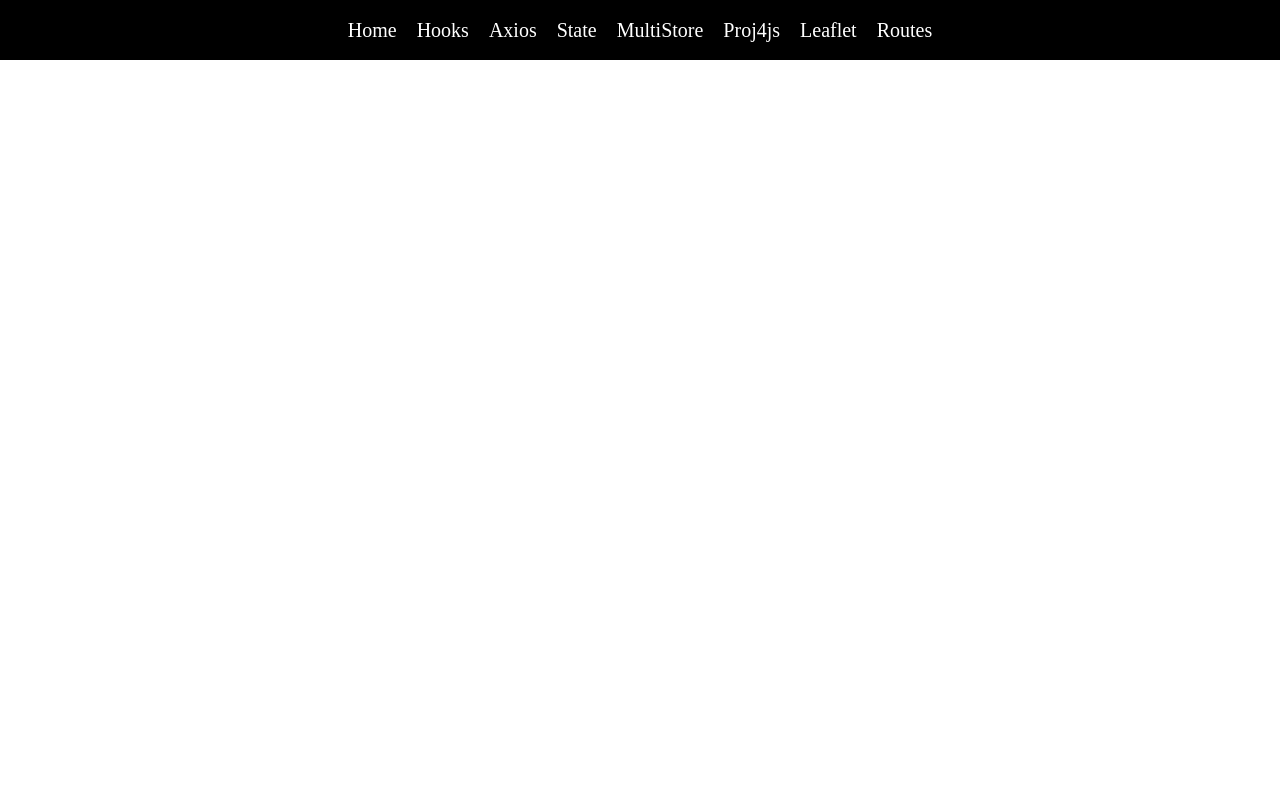
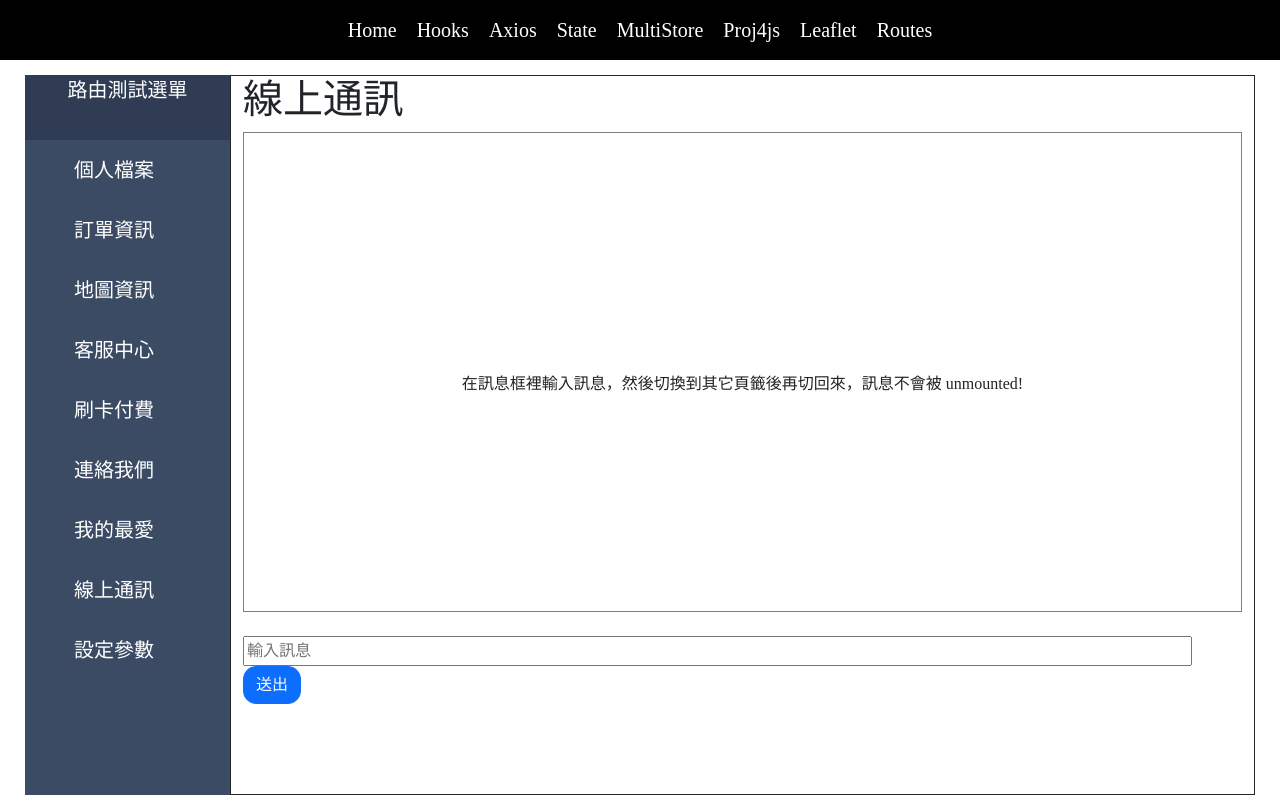
Before and after one commit to crluo0929/vue3-practice, a Vue app: page /routes/online in a window 1280 px wide. Built offline with nearby package versions, Linux system fonts and the light colour scheme; what @fortawesome/fontawesome would draw is missing.

Commit message:
keep-alive

```diff
--- a/src/main.ts
+++ b/src/main.ts
@@ -11,7 +11,7 @@ const app = createApp(App)
         mounted(el,binding){
             el.onmouseenter = ()=>{
                 const span:any = document.createElement("span")
-                span.style="position:absolute;background-color:#fdeca6;color:black;font-size:14px;border:1px solid gray"
+                span.style="position:relative;float:right;background-color:white;color:black;font-size:14px;border:1px solid gray"
                 span.innerText = binding.value ? binding.value : '沒有補充資訊'
                 el.append(span)
             }
--- a/src/router/index.ts
+++ b/src/router/index.ts
@@ -93,6 +93,11 @@ const routes: Array<RouteRecordRaw> = [
         name: 'favorite',
         props: true,
         component: ()=>import(/* webpackChunkName: "favorite" */ '../subviews/Child7View.vue')
+      },
+      {
+        path: 'online',
+        name: 'online',
+        component: ()=>import(/* webpackChunkName: "online" */ '../subviews/Child8View.vue')
       }
     ]
   },
--- /dev/null
+++ b/src/subviews/Child8View.vue
@@ -0,0 +1,25 @@
+<template>
+    <div>
+        <h1>線上通訊</h1>
+        <div style="width:100%;height:60vh;border:1px solid gray;">
+            <p style="text-align:center;vertical-align:middle;position: relative;top:50%;">
+                在訊息框裡輸入訊息，然後切換到其它頁籤後再切回來，訊息不會被 unmounted!
+            </p>
+        </div><br>
+        <input type="text" style="width:95%" placeholder="輸入訊息" />&nbsp;
+        <button class="btn btn-primary">送出</button>
+    </div>
+</template>
+<script lang="ts">
+import { defineComponent } from 'vue'
+
+export default defineComponent({
+    name: 'Child8View',
+    beforeUnmount(){
+        console.log('before unmount')
+    }
+})
+</script>
+<style scoped>
+
+</style>
--- a/src/views/Routes.vue
+++ b/src/views/Routes.vue
@@ -46,13 +46,23 @@
                         <span @click="programRoute" v-alt="'使用程式控制路由'">我的最愛</span>
                     </div>
                     <div class="item">
+                        <!-- 在route-view加上keep-alive -->
+                        <i class="fab fa-line fa-2x" style="position:relative;top:3px;"></i>&nbsp;
+                        <router-link to="/routes/online" v-alt="'在route-view加上keep-alive'" >線上通訊</router-link>
+                    </div>
+                    <div class="item">
                         <i class="fas fa-bell fa-2x" style="position:relative;top:3px;"></i>&nbsp;
                         <span @click="openMenu">設定參數</span>
                     </div>
                 </div>
             </div>
             <div class="contentChild col-10">
-                <router-view/>
+                <!-- <router-view/> -->
+                <router-view v-slot="{ Component }">
+                    <keep-alive include="Child8View">
+                        <component :is="Component" />
+                    </keep-alive>
+                </router-view>
             </div>
             <div class="offcanvas offcanvas-start" :class="offcanvasClass" :style="offcanvasStyle" tabindex="-1" id="offcanvas">
                 <div class="offcanvas-header">
@@ -109,8 +119,8 @@
 import { defineComponent,reactive,ref,toRaw } from 'vue'
 import fontawesome from '@fortawesome/fontawesome'
 import { faUser,faBell,faMap,faPhone,faStore,faQuestionCircle,faHeart } from '@fortawesome/fontawesome-free-solid'
-import { faVuejs,faCcVisa } from '@fortawesome/fontawesome-free-brands'
-fontawesome.library.add(faUser,faBell,faMap,faVuejs,faCcVisa,faPhone,faStore,faQuestionCircle,faHeart)
+import { faVuejs,faCcVisa,faLine } from '@fortawesome/fontawesome-free-brands'
+fontawesome.library.add(faUser,faBell,faMap,faVuejs,faCcVisa,faLine,faPhone,faStore,faQuestionCircle,faHeart)
 import useLeftMenu from '../hooks/useLeftMenu'
 import { useRouter } from 'vue-router'
 export default defineComponent({
```
